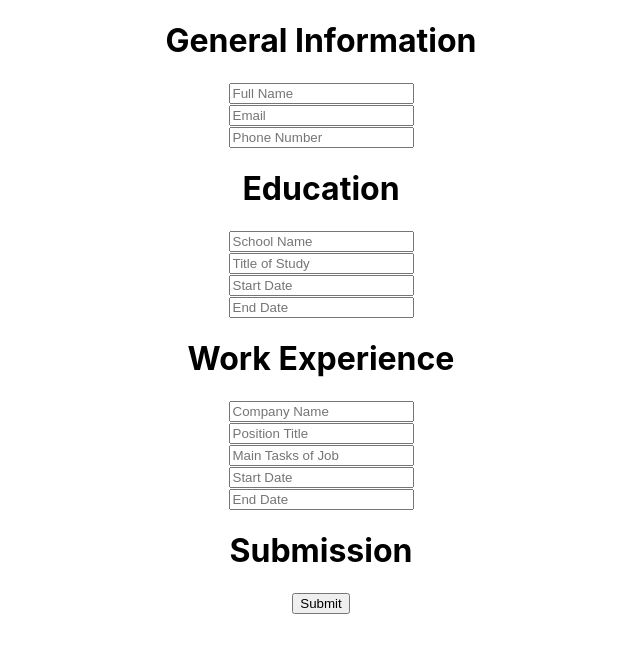
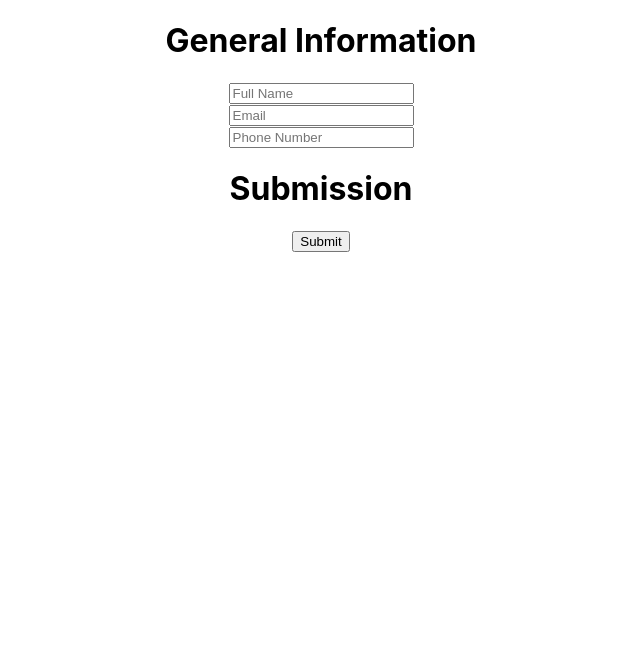
Before and after one commit to raymart-evangelista/react-cv-project, a React (Create React App) app: page / in a window 1280 px wide. Shown: the top 652 px of the page, without its empty margins (319-959 px from the left). Built offline with nearby package versions, Linux system fonts and the light colour scheme.

Commit message:
working handle methods

```diff
--- a/src/App.js
+++ b/src/App.js
@@ -1,228 +1,427 @@
-import logo from './logo.svg';
 import './App.css';
-import { Component } from 'react';
+import {useState} from 'react';
 import Input from './components/Input'
 import Section from './components/Section'
 import Button from './components/Button'
 import Submission from './components/Submission';
 
-class App extends Component {
 
-  constructor() {
-    super()
+const App = () => {
+  const [showSubmission, setShowSubmission] = useState(false)
+  const [showInput, setShowInput] = useState(true)
 
-    this.state = {
-      showSubmission: false,
-      showInputs: true,
-      generalInfo: {
+  const [generalInfo, setGeneralInfo] = useState({
     name: '',
     email: '',
     phone: '',
-      },
-      education: {
+  })
+
+  const [education, setEducation] = useState({
     school: '',
     study: '',
     startDate: '',
     endDate: '',
-      },
-      experience: {
+  })
+
+  const [experience, setExperience] = useState({
     company: '',
     position: '',
     tasks: '',
     startDate: '',
     endDate: '',
-      }
-    }
+  })
 
-    this.handleNameInput = this.handleNameInput.bind(this)
-    this.handleEmailInput = this.handleEmailInput.bind(this)
-    this.handlePhoneInput = this.handlePhoneInput.bind(this)
-
-    this.handleButtonClick = this.handleButtonClick.bind(this)
-  }
-
-  handleNameInput = childInput => {
-    this.setState({
-      generalInfo: {
-        name: this.state.generalInfo.name = childInput,
-        email: this.state.generalInfo.email,
-        phone: this.state.generalInfo.phone
-      }
+  const handleNameInput = childInput => {
+    setGeneralInfo({
+      name: childInput,
+      email: generalInfo.email,
+      phone: generalInfo.phone,
     })
   }
 
-  handleEmailInput = childInput => {
-    this.setState({
-      generalInfo: {
-        name: this.state.generalInfo.name,
-        email: this.state.generalInfo.email = childInput,
-        phone: this.state.generalInfo.phone
-      }
+  const handleEmailInput = childInput => {
+    setGeneralInfo({
+      name: generalInfo.name,
+      email: childInput,
+      phone: generalInfo.phone,
     })
   }
 
-  handlePhoneInput = childInput => {
-    this.setState({
-      generalInfo: {
-        name: this.state.generalInfo.name,
-        email: this.state.generalInfo.email,
-        phone: this.state.generalInfo.phone = childInput,
-      }
+  const handlePhoneInput = childInput => {
+    setGeneralInfo({
+      name: generalInfo.name,
+      email: generalInfo.email,
+      phone: childInput,
     })
   }
 
-  handleSchoolInput = childInput => {
-    this.setState({
-      education: {
-        school: this.state.education.school = childInput,
-        study: this.state.education.study,
-        startDate: this.state.education.startDate,
-        endDate: this.state.education.endDate,
-      }
-    })
+  // const handleSchoolInput = childInput => {
+  //   this.setState({
+  //     education: {
+  //       school: this.state.education.school = childInput,
+  //       study: this.state.education.study,
+  //       startDate: this.state.education.startDate,
+  //       endDate: this.state.education.endDate,
+  //     }
+  //   })
+  // }
+
+  // const handleStudyInput = childInput => {
+  //   this.setState({
+  //     education: {
+  //       school: this.state.education.school,
+  //       study: this.state.education.study = childInput,
+  //       startDate: this.state.education.startDate,
+  //       endDate: this.state.education.endDate,
+  //     }
+  //   })
+  // }
+
+  // const handleStudyStartInput = childInput => {
+  //   this.setState({
+  //     education: {
+  //       school: this.state.education.school,
+  //       study: this.state.education.study,
+  //       startDate: this.state.education.startDate = childInput,
+  //       endDate: this.state.education.endDate,
+  //     }
+  //   })
+  // }
+
+  // const handleStudyEndInput = childInput => {
+  //   this.setState({
+  //     education: {
+  //       school: this.state.education.school,
+  //       study: this.state.education.study,
+  //       startDate: this.state.education.startDate,
+  //       endDate: this.state.education.endDate = childInput,
+  //     }
+  //   })
+  // }
+
+  // const handleCompanyInput = childInput => {
+  //   this.setState({
+  //     experience: {
+  //       company: this.state.experience.company = childInput,
+  //       position: this.state.experience.position,
+  //       tasks: this.state.experience.tasks,
+  //       startDate: this.state.experience.startDate,
+  //       endDate: this.state.experience.endDate,
+  //     }
+  //   })
+  // }
+
+  // const handlePositionInput = childInput => {
+  //   this.setState({
+  //     experience: {
+  //       company: this.state.experience.company,
+  //       position: this.state.experience.position = childInput,
+  //       tasks: this.state.experience.tasks,
+  //       startDate: this.state.experience.startDate,
+  //       endDate: this.state.experience.endDate,
+  //     }
+  //   })
+  // }
+
+  // const handleTaskInput = childInput => {
+  //   this.setState({
+  //     experience: {
+  //       company: this.state.experience.company,
+  //       position: this.state.experience.position,
+  //       tasks: this.state.experience.tasks = childInput,
+  //       startDate: this.state.experience.startDate,
+  //       endDate: this.state.experience.endDate,
+  //     }
+  //   })
+  // }
+
+  // const handleWorkStartInput = childInput => {
+  //   this.setState({
+  //     experience: {
+  //       company: this.state.experience.company,
+  //       position: this.state.experience.position,
+  //       tasks: this.state.experience.tasks,
+  //       startDate: this.state.experience.startDate = childInput,
+  //       endDate: this.state.experience.endDate,
+  //     }
+  //   })
+  // }
+
+  // const handleWorkEndInput = childInput => {
+  //   this.setState({
+  //     experience: {
+  //       company: this.state.experience.company,
+  //       position: this.state.experience.position,
+  //       tasks: this.state.experience.tasks,
+  //       startDate: this.state.experience.startDate,
+  //       endDate: this.state.experience.endDate = childInput,
+  //     }
+  //   })
+  // }
+
+  const handleButtonClick = e => {
+    setShowSubmission(!showSubmission)
+    setShowInput(!showInput)
   }
 
-  handleStudyInput = childInput => {
-    this.setState({
-      education: {
-        school: this.state.education.school,
-        study: this.state.education.study = childInput,
-        startDate: this.state.education.startDate,
-        endDate: this.state.education.endDate,
-      }
-    })
-  }
-
-  handleStudyStartInput = childInput => {
-    this.setState({
-      education: {
-        school: this.state.education.school,
-        study: this.state.education.study,
-        startDate: this.state.education.startDate = childInput,
-        endDate: this.state.education.endDate,
-      }
-    })
-  }
-
-  handleStudyEndInput = childInput => {
-    this.setState({
-      education: {
-        school: this.state.education.school,
-        study: this.state.education.study,
-        startDate: this.state.education.startDate,
-        endDate: this.state.education.endDate = childInput,
-      }
-    })
-  }
-
-  handleCompanyInput = childInput => {
-    this.setState({
-      experience: {
-        company: this.state.experience.company = childInput,
-        position: this.state.experience.position,
-        tasks: this.state.experience.tasks,
-        startDate: this.state.experience.startDate,
-        endDate: this.state.experience.endDate,
-      }
-    })
-  }
-
-  handlePositionInput = childInput => {
-    this.setState({
-      experience: {
-        company: this.state.experience.company,
-        position: this.state.experience.position = childInput,
-        tasks: this.state.experience.tasks,
-        startDate: this.state.experience.startDate,
-        endDate: this.state.experience.endDate,
-      }
-    })
-  }
-
-  handleTaskInput = childInput => {
-    this.setState({
-      experience: {
-        company: this.state.experience.company,
-        position: this.state.experience.position,
-        tasks: this.state.experience.tasks = childInput,
-        startDate: this.state.experience.startDate,
-        endDate: this.state.experience.endDate,
-      }
-    })
-  }
-
-  handleWorkStartInput = childInput => {
-    this.setState({
-      experience: {
-        company: this.state.experience.company,
-        position: this.state.experience.position,
-        tasks: this.state.experience.tasks,
-        startDate: this.state.experience.startDate = childInput,
-        endDate: this.state.experience.endDate,
-      }
-    })
-  }
-
-  handleWorkEndInput = childInput => {
-    this.setState({
-      experience: {
-        company: this.state.experience.company,
-        position: this.state.experience.position,
-        tasks: this.state.experience.tasks,
-        startDate: this.state.experience.startDate,
-        endDate: this.state.experience.endDate = childInput,
-      }
-    })
-  }
-
-  handleButtonClick = e => {
-    this.setState({
-      showSubmission: !this.state.showSubmission,
-      showInputs: !this.state.showInputs,
-    })
-  }
-
-  render() {
   return (
     <div className='App'>
-        {this.state.showInputs && (
+    {showInput && (
       <div>
         <Section section='general' sectionTitle='General Information'>
-              <Input handleChildInput={this.handleNameInput} labelText='Full Name' label='fullName' value={this.state.generalInfo.name}/>
-              <Input handleChildInput={this.handleEmailInput} labelText='Email' label='email' value={this.state.generalInfo.email}/>
-              <Input handleChildInput={this.handlePhoneInput} labelText='Phone Number' label='phoneNumber' value={this.state.generalInfo.phone}/>
+          <Input handleChildInput={handleNameInput} labelText='Full Name' label='fullName' value={generalInfo.name}/>
+          <Input handleChildInput={handleEmailInput} labelText='Email' label='email' value={generalInfo.email}/>
+          <Input handleChildInput={handlePhoneInput} labelText='Phone Number' label='phoneNumber' value={generalInfo.phone}/>
         </Section>
-            <Section section='educational' sectionTitle='Education'>
-              <Input handleChildInput={this.handleSchoolInput} labelText='School Name' label='school' value={this.state.education.school}/>
-              <Input handleChildInput={this.handleStudyInput} labelText='Title of Study' label='study' value={this.state.education.study}/>
-              <Input handleChildInput={this.handleStudyStartInput} labelText='Start Date' label='studyStartDate' value={this.state.education.startDate}/>
-              <Input handleChildInput={this.handleStudyEndInput} labelText='End Date' label='studyEndDate' value={this.state.education.endDate}/>
+        {/* <Section section='educational' sectionTitle='Education'>
+          <Input handleChildInput={handleSchoolInput} labelText='School Name' label='school' value={education.school}/>
+          <Input handleChildInput={handleStudyInput} labelText='Title of Study' label='study' value={education.study}/>
+          <Input handleChildInput={handleStudyStartInput} labelText='Start Date' label='studyStartDate' value={education.startDate}/>
+          <Input handleChildInput={handleStudyEndInput} labelText='End Date' label='studyEndDate' value={education.endDate}/>
         </Section>
 
         <Section section='practical' sectionTitle='Work Experience'>
-              <Input handleChildInput={this.handleCompanyInput} labelText='Company Name' label='company' value={this.state.experience.company}/>
-              <Input handleChildInput={this.handlePositionInput} labelText='Position Title' label='position' value={this.state.experience.position}/>
-              <Input handleChildInput={this.handleTaskInput} labelText='Main Tasks of Job' label='tasks' value={this.state.experience.tasks}/>
-              <Input handleChildInput={this.handleWorkStartInput} labelText='Start Date' label='workStartDate' value={this.state.experience.startDate}/>
-              <Input handleChildInput={this.handleWorkEndInput} labelText='End Date' label='workEndDate' value={this.state.experience.endDate}/>
-            </Section>
+          <Input handleChildInput={handleCompanyInput} labelText='Company Name' label='company' value={experience.company}/>
+          <Input handleChildInput={handlePositionInput} labelText='Position Title' label='position' value={experience.position}/>
+          <Input handleChildInput={handleTaskInput} labelText='Main Tasks of Job' label='tasks' value={experience.tasks}/>
+          <Input handleChildInput={handleWorkStartInput} labelText='Start Date' label='workStartDate' value={experience.startDate}/>
+          <Input handleChildInput={handleWorkEndInput} labelText='End Date' label='workEndDate' value={experience.endDate}/>
+        </Section> */}
 
         <Section section='submission' sectionTitle='Submission'>
-              <Button name='Submit' handleButton={this.handleButtonClick}/>
+          <Button name='Submit' handleButton={handleButtonClick}/>
         </Section>
       </div>
     )}
 
-        {this.state.showSubmission && (
+    {showSubmission && (
       <div>
-            <Submission generalInfo={this.state.generalInfo} education={this.state.education} experience={this.state.experience} />
-            <Button name='Edit' handleButton={this.handleButtonClick}/>
+        <Submission generalInfo={generalInfo} education={education} experience={experience} />
+        <Button name='Edit' handleButton={handleButtonClick}/>
       </div>
     )}
 
   </div>
   )
 }
-}
+
+// class App extends Component {
+
+//   constructor() {
+//     super()
+
+//     this.state = {
+//       showSubmission: false,
+//       showInputs: true,
+//       generalInfo: {
+//         name: '',
+//         email: '',
+//         phone: '',
+//       },
+//       education: {
+//         school: '',
+//         study: '',
+//         startDate: '',
+//         endDate: '',
+//       },
+//       experience: {
+//         company: '',
+//         position: '',
+//         tasks: '',
+//         startDate: '',
+//         endDate: '',
+//       }
+//     }
+
+//     this.handleNameInput = this.handleNameInput.bind(this)
+//     this.handleEmailInput = this.handleEmailInput.bind(this)
+//     this.handlePhoneInput = this.handlePhoneInput.bind(this)
+
+//     this.handleButtonClick = this.handleButtonClick.bind(this)
+//   }
+
+//   handleNameInput = childInput => {
+//     this.setState({
+//       generalInfo: {
+//         name: this.state.generalInfo.name = childInput,
+//         email: this.state.generalInfo.email,
+//         phone: this.state.generalInfo.phone
+//       }
+//     })
+//   }
+
+//   handleEmailInput = childInput => {
+//     this.setState({
+//       generalInfo: {
+//         name: this.state.generalInfo.name,
+//         email: this.state.generalInfo.email = childInput,
+//         phone: this.state.generalInfo.phone
+//       }
+//     })
+//   }
+
+//   handlePhoneInput = childInput => {
+//     this.setState({
+//       generalInfo: {
+//         name: this.state.generalInfo.name,
+//         email: this.state.generalInfo.email,
+//         phone: this.state.generalInfo.phone = childInput,
+//       }
+//     })
+//   }
+
+//   handleSchoolInput = childInput => {
+//     this.setState({
+//       education: {
+//         school: this.state.education.school = childInput,
+//         study: this.state.education.study,
+//         startDate: this.state.education.startDate,
+//         endDate: this.state.education.endDate,
+//       }
+//     })
+//   }
+
+//   handleStudyInput = childInput => {
+//     this.setState({
+//       education: {
+//         school: this.state.education.school,
+//         study: this.state.education.study = childInput,
+//         startDate: this.state.education.startDate,
+//         endDate: this.state.education.endDate,
+//       }
+//     })
+//   }
+
+//   handleStudyStartInput = childInput => {
+//     this.setState({
+//       education: {
+//         school: this.state.education.school,
+//         study: this.state.education.study,
+//         startDate: this.state.education.startDate = childInput,
+//         endDate: this.state.education.endDate,
+//       }
+//     })
+//   }
+
+//   handleStudyEndInput = childInput => {
+//     this.setState({
+//       education: {
+//         school: this.state.education.school,
+//         study: this.state.education.study,
+//         startDate: this.state.education.startDate,
+//         endDate: this.state.education.endDate = childInput,
+//       }
+//     })
+//   }
+
+//   handleCompanyInput = childInput => {
+//     this.setState({
+//       experience: {
+//         company: this.state.experience.company = childInput,
+//         position: this.state.experience.position,
+//         tasks: this.state.experience.tasks,
+//         startDate: this.state.experience.startDate,
+//         endDate: this.state.experience.endDate,
+//       }
+//     })
+//   }
+
+//   handlePositionInput = childInput => {
+//     this.setState({
+//       experience: {
+//         company: this.state.experience.company,
+//         position: this.state.experience.position = childInput,
+//         tasks: this.state.experience.tasks,
+//         startDate: this.state.experience.startDate,
+//         endDate: this.state.experience.endDate,
+//       }
+//     })
+//   }
+
+//   handleTaskInput = childInput => {
+//     this.setState({
+//       experience: {
+//         company: this.state.experience.company,
+//         position: this.state.experience.position,
+//         tasks: this.state.experience.tasks = childInput,
+//         startDate: this.state.experience.startDate,
+//         endDate: this.state.experience.endDate,
+//       }
+//     })
+//   }
+
+//   handleWorkStartInput = childInput => {
+//     this.setState({
+//       experience: {
+//         company: this.state.experience.company,
+//         position: this.state.experience.position,
+//         tasks: this.state.experience.tasks,
+//         startDate: this.state.experience.startDate = childInput,
+//         endDate: this.state.experience.endDate,
+//       }
+//     })
+//   }
+
+//   handleWorkEndInput = childInput => {
+//     this.setState({
+//       experience: {
+//         company: this.state.experience.company,
+//         position: this.state.experience.position,
+//         tasks: this.state.experience.tasks,
+//         startDate: this.state.experience.startDate,
+//         endDate: this.state.experience.endDate = childInput,
+//       }
+//     })
+//   }
+
+//   handleButtonClick = e => {
+//     this.setState({
+//       showSubmission: !this.state.showSubmission,
+//       showInputs: !this.state.showInputs,
+//     })
+//   }
+
+//   render() {
+//     return (
+//       <div className='App'>
+//         {this.state.showInputs && (
+//           <div>
+//             <Section section='general' sectionTitle='General Information'>
+//               <Input handleChildInput={this.handleNameInput} labelText='Full Name' label='fullName' value={this.state.generalInfo.name}/>
+//               <Input handleChildInput={this.handleEmailInput} labelText='Email' label='email' value={this.state.generalInfo.email}/>
+//               <Input handleChildInput={this.handlePhoneInput} labelText='Phone Number' label='phoneNumber' value={this.state.generalInfo.phone}/>
+//             </Section>
+//             <Section section='educational' sectionTitle='Education'>
+//               <Input handleChildInput={this.handleSchoolInput} labelText='School Name' label='school' value={this.state.education.school}/>
+//               <Input handleChildInput={this.handleStudyInput} labelText='Title of Study' label='study' value={this.state.education.study}/>
+//               <Input handleChildInput={this.handleStudyStartInput} labelText='Start Date' label='studyStartDate' value={this.state.education.startDate}/>
+//               <Input handleChildInput={this.handleStudyEndInput} labelText='End Date' label='studyEndDate' value={this.state.education.endDate}/>
+//             </Section>
+
+//             <Section section='practical' sectionTitle='Work Experience'>
+//               <Input handleChildInput={this.handleCompanyInput} labelText='Company Name' label='company' value={this.state.experience.company}/>
+//               <Input handleChildInput={this.handlePositionInput} labelText='Position Title' label='position' value={this.state.experience.position}/>
+//               <Input handleChildInput={this.handleTaskInput} labelText='Main Tasks of Job' label='tasks' value={this.state.experience.tasks}/>
+//               <Input handleChildInput={this.handleWorkStartInput} labelText='Start Date' label='workStartDate' value={this.state.experience.startDate}/>
+//               <Input handleChildInput={this.handleWorkEndInput} labelText='End Date' label='workEndDate' value={this.state.experience.endDate}/>
+//             </Section>
+
+//             <Section section='submission' sectionTitle='Submission'>
+//               <Button name='Submit' handleButton={this.handleButtonClick}/>
+//             </Section>
+//           </div>
+//         )}
+
+//         {this.state.showSubmission && (
+//           <div>
+//             <Submission generalInfo={this.state.generalInfo} education={this.state.education} experience={this.state.experience} />
+//             <Button name='Edit' handleButton={this.handleButtonClick}/>
+//           </div>
+//         )}
+
+//       </div>
+//     )
+//   }
+// }
 
 export default App;
```
Lines whose indentation alone changed are shown as unchanged.
